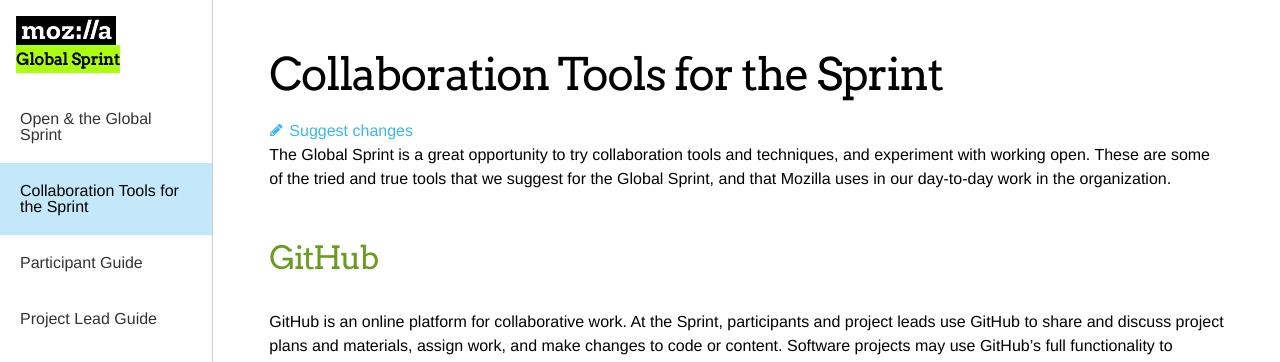
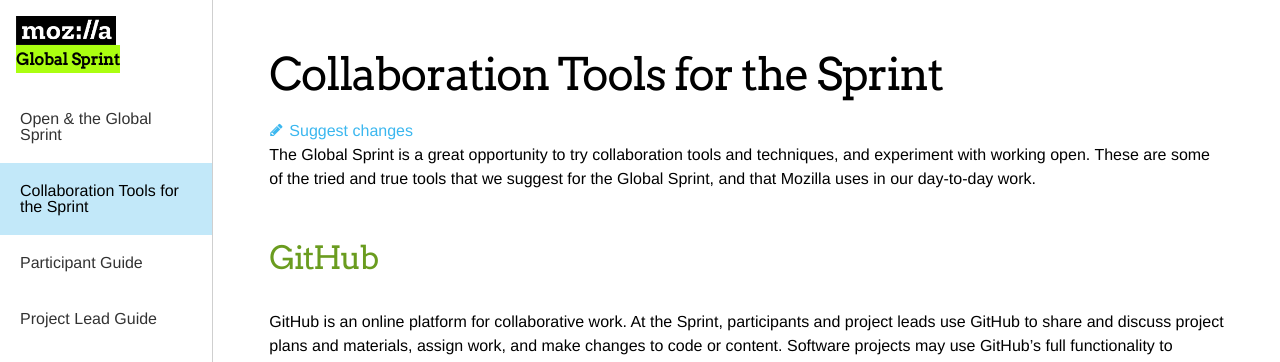
Before and after one commit to mozilla/global-sprint, a Jekyll site: the page built from _articles/collaboration-tools.md, in a window 1280 px wide and 900 px high. Shown: the top 362 px of the window. Built offline with Jekyll 4.4.1, drawn with Linux system fonts in a browser that asks for light colours; comment, search, counter and statistics services are not loaded.

Commit message:
Update collaboration-tools.md

```diff
--- a/_articles/collaboration-tools.md
+++ b/_articles/collaboration-tools.md
@@ -3,7 +3,7 @@ layout: page
 title: Collaboration Tools for the Sprint
 ---
 
-**The Global Sprint is a great opportunity to try collaboration tools and techniques, and experiment with working open.** These are some of the tried and true tools that we suggest for the Global Sprint, and that Mozilla uses in our day-to-day work in the organization.
+**The Global Sprint is a great opportunity to try collaboration tools and techniques, and experiment with working open.** These are some of the tried and true tools that we suggest for the Global Sprint, and that Mozilla uses in our day-to-day work.
 
 ### GitHub
 GitHub is an online platform for collaborative work. At the Sprint, participants and project leads use GitHub to share and discuss project plans and materials, assign work, and make changes to code or content. Software projects may use GitHub’s full functionality to accept code changes, while projects that aren’t code-heavy may use GitHub simply to list, discuss and assign tasks. Project work can happen elsewhere-- in word processing or design apps, in code editors, or on regular old paper.
```
